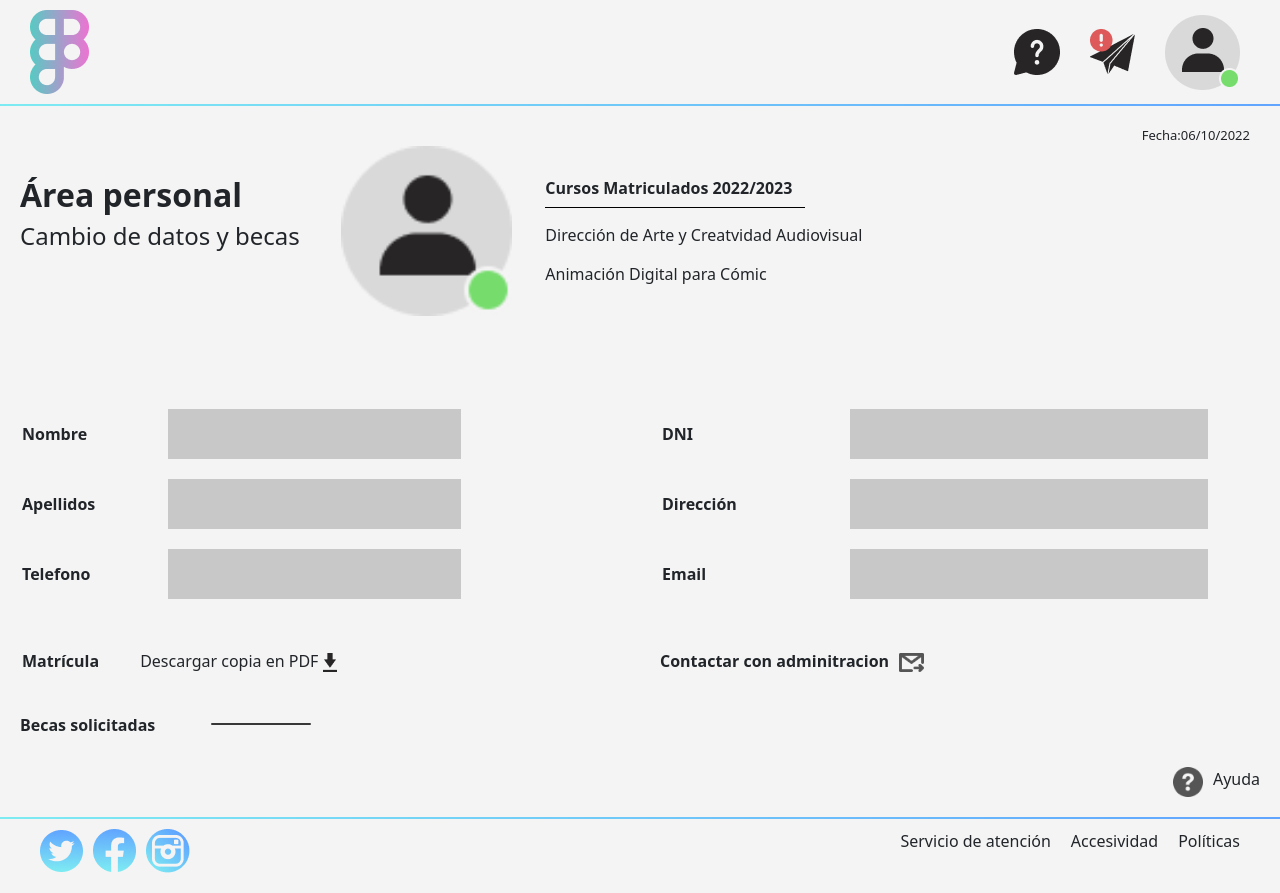
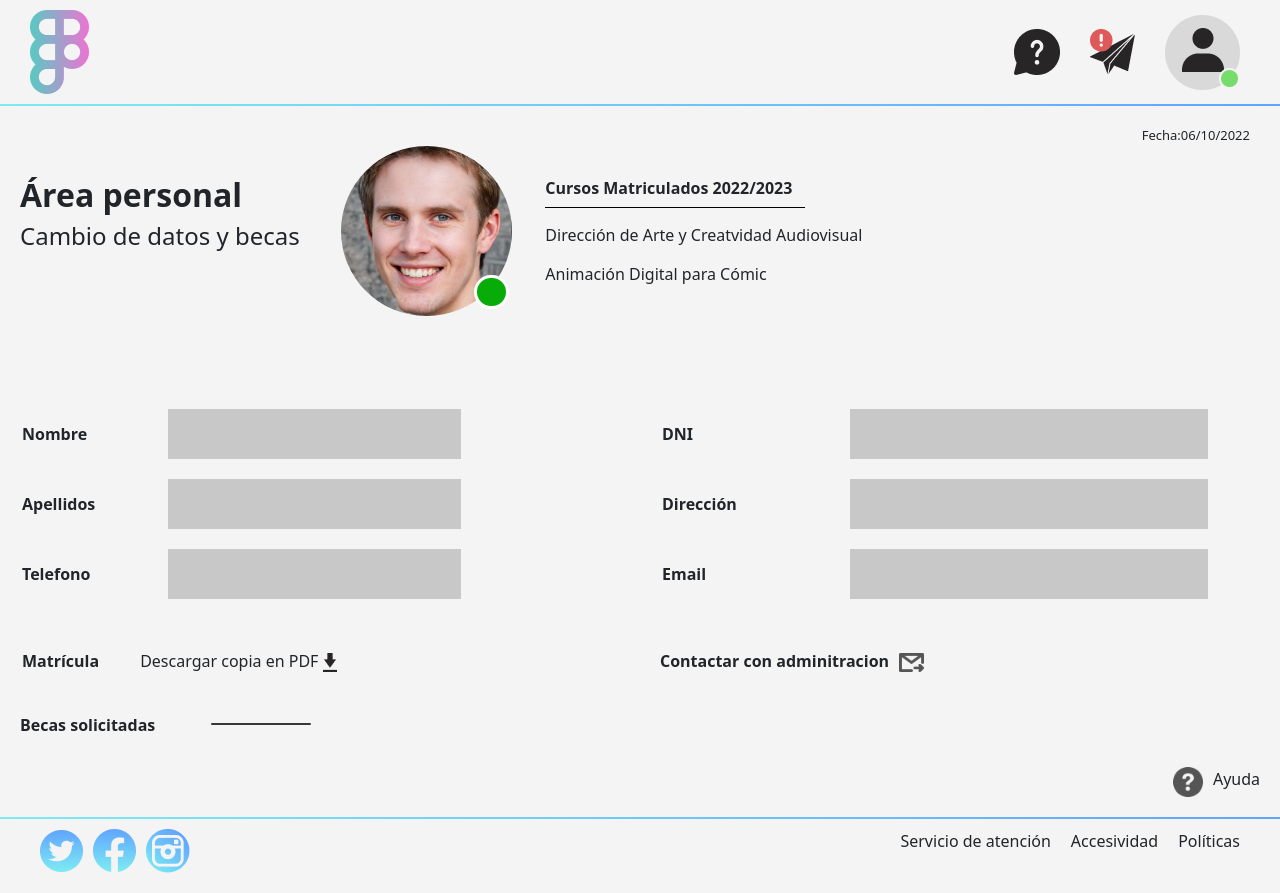
Before and after one commit to YesseniaColocho/aula-virtual, a Vue app: page /areapersonal in a window 1280 px wide. Built offline with nearby package versions, Linux system fonts and the light colour scheme.

Commit message:
AV-17: Arreglo imagen alumno: Jólin

```diff
--- a/src/views/AreaView.vue
+++ b/src/views/AreaView.vue
@@ -15,7 +15,16 @@
             </div>
 
             <div class="alumno-foto col-2">
-                <img src="public/group 3.png" />
+
+                <div class="foto-wrapper">
+                    <div class="circulo-foto">
+                        <img src="public/alumno.png" />
+                    </div>
+
+                    <div class="circulo-estado">
+                        <span></span>
+                    </div>
+                </div>
             </div>
 
             <div class="cursos-alumno col-7">
@@ -106,21 +115,21 @@
                     <strong>Becas solicitadas</strong>
                 </div>
                 <div class="linea">
-                <span></span>
+                    <span></span>
                 </div>
             </div>
 
         </div>
 
         <div class="ayuda">
-            <img src="public/ayuda2.png"/>
+            <img src="public/ayuda2.png" />
             Ayuda
         </div>
 
 
 
 
-<BarraInferior></BarraInferior>
+        <BarraInferior></BarraInferior>
 
     </main>
 </template>
@@ -157,9 +166,31 @@ import BarraSuperior from '../components/BarraSuperior.vue';
     .alumno-foto {
         display: flex;
         justify-content: center;
+        align-items:flex-start;
 
-        img {
+        .foto-wrapper {
             height: 80%;
+            .circulo-foto {
+                height: 100%;
+                overflow: hidden;
+                border-radius: 100%;
+
+                img {
+                    height: 100%;
+                    width: 100%;
+                }
+            }
+
+            .circulo-estado {
+                background: rgb(8, 172, 8);
+                border-radius: 100%;
+                position: absolute;
+                height: 20%;
+                width: 20%;
+                border: 3px white solid;
+                top: 76%;
+                left: 78%;
+            }
         }
     }
 
@@ -229,16 +260,18 @@ import BarraSuperior from '../components/BarraSuperior.vue';
         margin-left: 10px;
     }
 }
-.becas{
+
+.becas {
     display: flex;
     justify-content: space-between;
     padding-left: 20px;
     margin-bottom: 30px;
-    .linea{
+
+    .linea {
         padding: 10px;
         margin-right: 40%;
 
-        span{
+        span {
             width: 100px;
             height: 2px;
             background: rgb(55, 55, 55);
@@ -247,18 +280,21 @@ import BarraSuperior from '../components/BarraSuperior.vue';
         }
     }
 }
-.ayuda{
+
+.ayuda {
     display: flex;
     justify-content: flex-end;
     margin-right: 20px;
     margin-bottom: 20px;
-    img{
+
+    img {
         padding-right: 10px;
         height: 30px;
     }
 }
-.area{
-    footer{
+
+.area {
+    footer {
         margin-top: 0;
     }
 }
```
Also changed, not shown: public/alumno.png (added).
